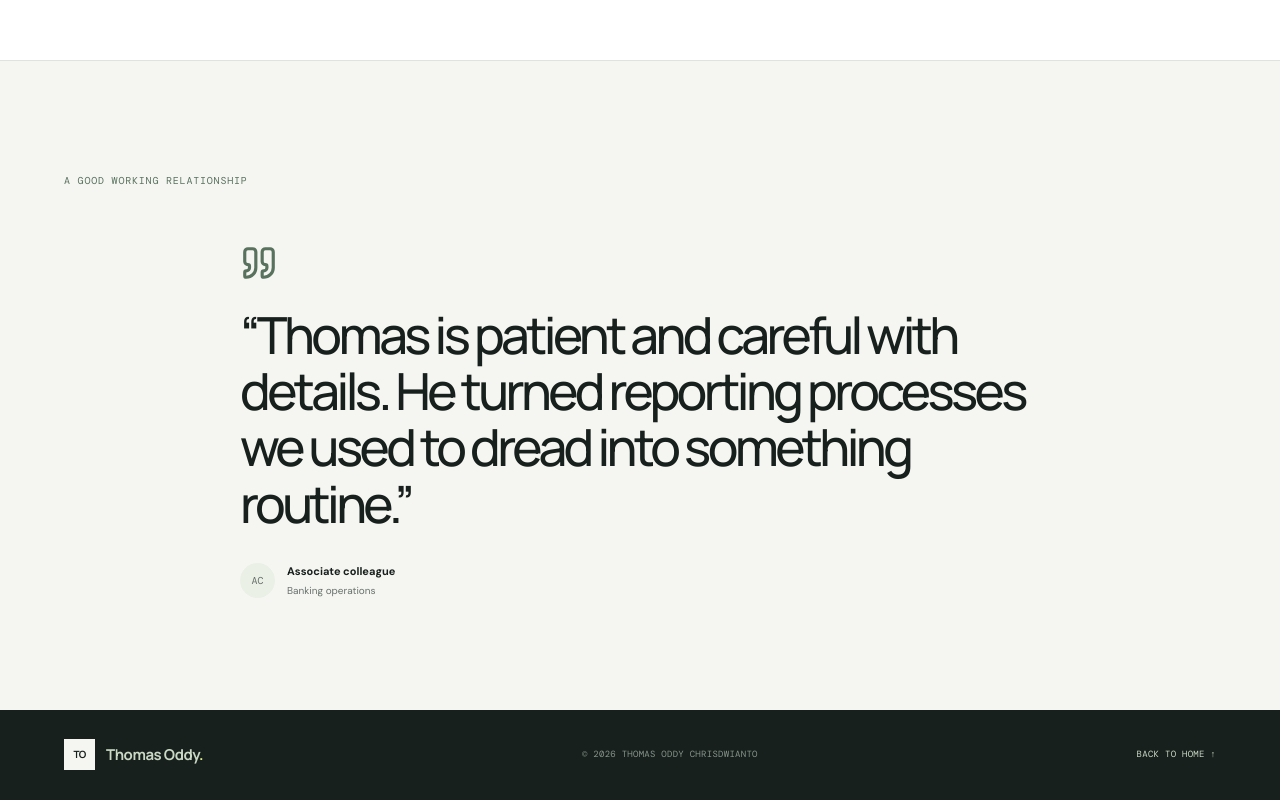
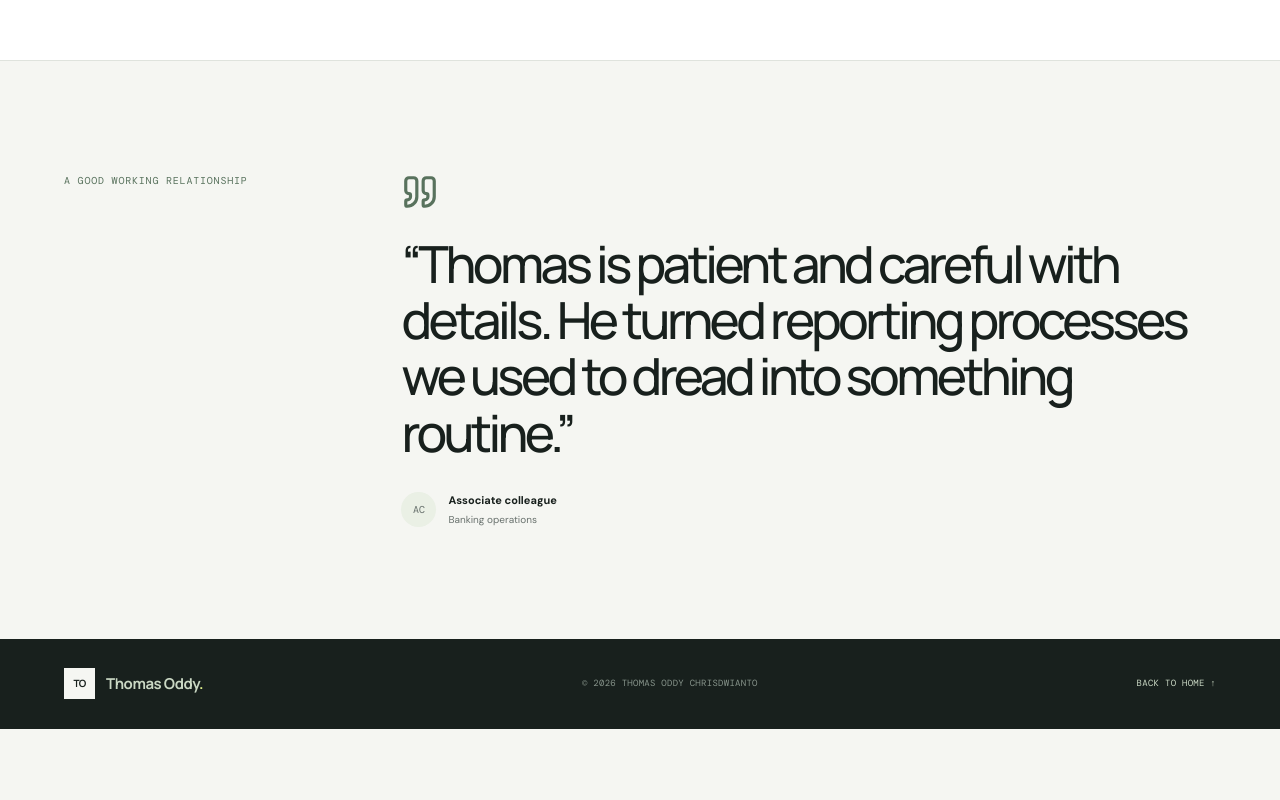
Before and after one commit to gooday-lab/thomasoddyc, a Next.js app: page / in a window 1280 px wide. Shown: the part 1848-2648 px from the top of the page. After the commit the page ends 2577 px from the top, so only its background shows below. Built offline with nearby package versions, Linux system fonts and the light colour scheme; no server answers; the database is empty.

Commit message:
v2: align testimonial label with statement label via two-column layout

```diff
--- a/src/app/globals.css
+++ b/src/app/globals.css
@@ -140,7 +140,8 @@ h2 { font-family: "Manrope", sans-serif; font-size: clamp(36px, 4.3vw, 63px); li
 .cert-row h3 { margin: 0 0 4px; }
 .cert-row > div { flex: 1; }
 .testimonial { padding-top: 112px; padding-bottom: 112px; }
-.testimonial-content { max-width: 800px; margin: 56px auto 0; }
+.testimonial-content { max-width: 800px; margin: 0; }
+.testimonial-content + .testimonial-content { margin-top: 56px; }
 .testimonial-content > svg { color: var(--sage-deep); margin-bottom: 24px; }
 blockquote { font-family: "Manrope", sans-serif; font-size: clamp(28px, 4vw, 52px); line-height: 1.1; letter-spacing: -.07em; margin: 0 0 32px; }
 .testimonial-person { display: flex; gap: 12px; align-items: center; }
--- a/src/app/view.tsx
+++ b/src/app/view.tsx
@@ -91,7 +91,9 @@ export default function HomeView() {
       </section>
 
       <section className="testimonial section-pad">
-        <SectionLabel>{t.testimonialLabel}</SectionLabel>
+        <div className="two-column">
+          <div><SectionLabel>{t.testimonialLabel}</SectionLabel></div>
+          <div>
             {testimonials.map((item) => (
               <div className="testimonial-content" key={item.id}>
                 <Quote size={38} />
@@ -102,6 +104,8 @@ export default function HomeView() {
                 </div>
               </div>
             ))}
+          </div>
+        </div>
       </section>
     </SiteShell>
   );
```
Lines whose indentation alone changed are shown as unchanged.
